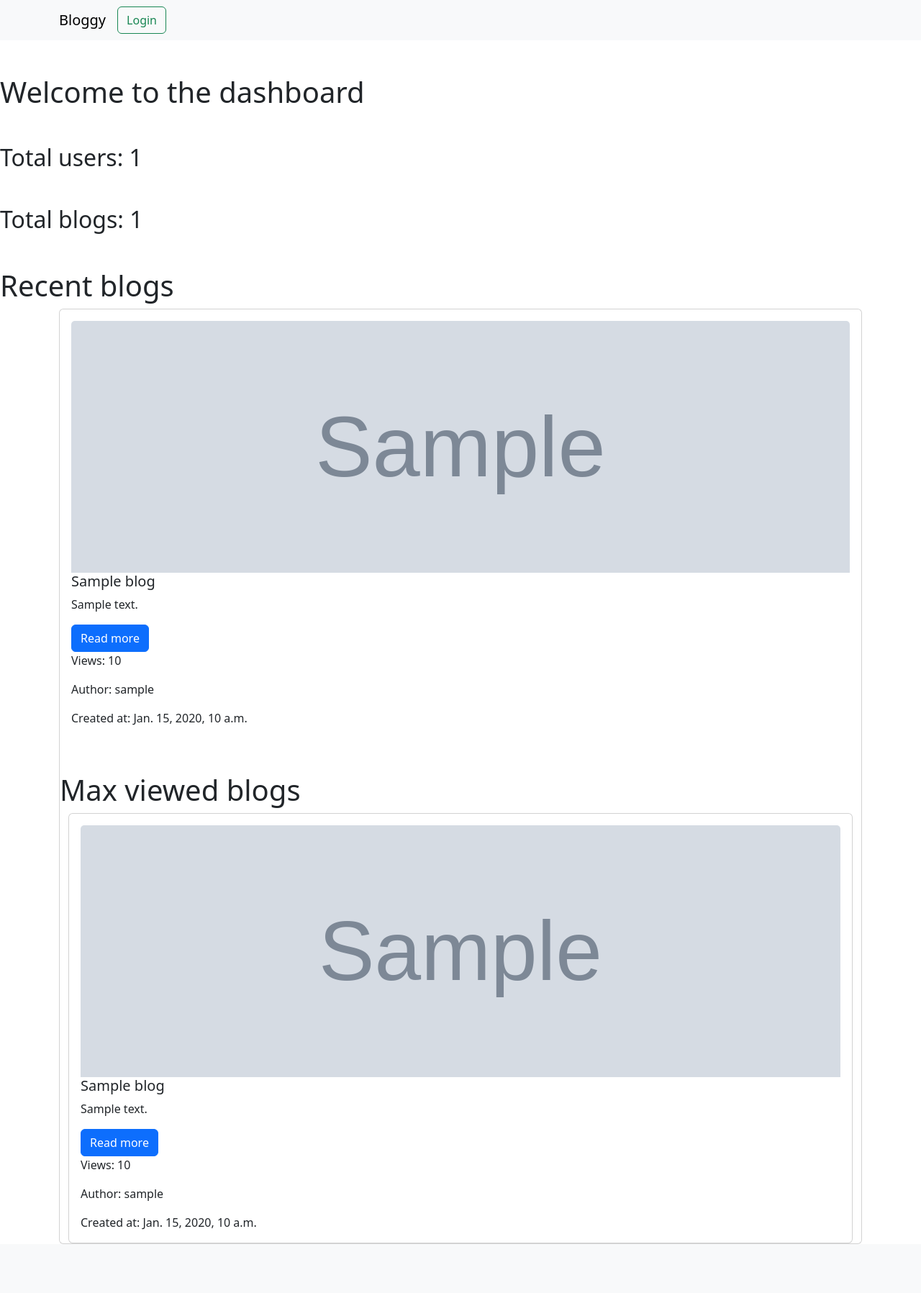
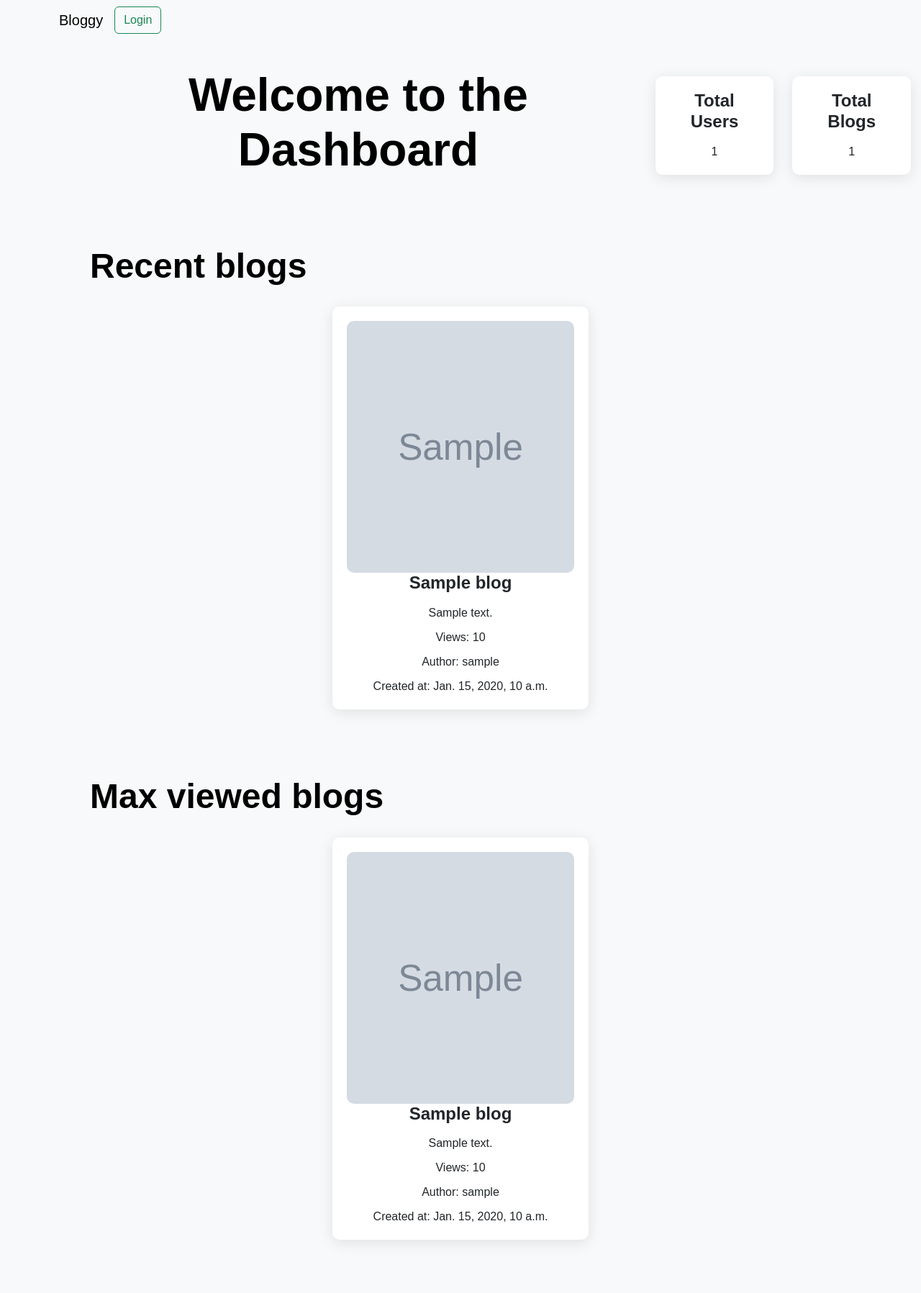
Before and after one commit to dpshah23/Bloggy-API, a Django app: template templates/dashboard.html in a window 1280 px wide. Shown: the whole page at 72% size. Before the commit the page ends 1729 px from the top, so only its background shows below. Run offline with Django 4.2, Linux system fonts and the light colour scheme; the template is opened without the code that fills it: most values are stand-ins (such as "Sample title", 1, 10 or a date in 2020); grey boxes marked "Sample" are stand-in pictures.

Commit message:
dashboard.html css done

```diff
--- a/templates/dashboard.html
+++ b/templates/dashboard.html
@@ -1,45 +1,195 @@
 {% extends "base.html" %}
 {% block title %}Dashboard{% endblock title %}
 {% block body %}
-<h1 class="mt-5">Welcome to the dashboard</h1>
-<h2 class="mt-5">Total users: {{total_users}}</h2>
+<style>
+    /* dashboard.css */
 
-<h2 class="mt-5">Total blogs: {{total_blogs}}</h2>
+    /* General Styles */
+    body {
+        background-color: #f8f9fa;
+        font-family: 'Arial', sans-serif;
+        color: #333;
+    }
 
-<h1 class="mt-5">Recent blogs</h1>
+    .welcome-title {
+        color: black;
+        font-size: 4rem; /* Adjust font size as needed */
+        font-weight: bold;
 
-{% for i in blog_list %}
+        margin-left: 125px; /* Add margin for spacing */
+    }
+    .header-container {
+        display: flex;
+        align-items: center; /* Center vertically */
+        justify-content: space-between; /* Space between elements */
+        margin-bottom: 30px; /* Space below the header */
+    }
+
+    h1, h2 {
+        color: #007bff;
+        text-align: center;
+    }
+
+    /* Card Styles */
+    .card {
+        border: none;
+        border-radius: 10px;
+        box-shadow: 0 4px 20px rgba(0, 0, 0, 0.1);
+        transition: transform 0.3s, box-shadow 0.3s;
+        margin: 20px 0;
+    }
+
+    .card:hover {
+        transform: translateY(-5px);
+        box-shadow: 0 8px 30px rgba(0, 0, 0, 0.15);
+    }
+
+    .card-body {
+        padding: 20px;
+        text-align: center; /* Center text in the card body */
+    }
+
+
+    .card-title {
+        font-size: 1.5rem;
+        font-weight: bold;
+        margin-bottom: 15px;
+    }
+
+    .card-text {
+        font-size: 1rem;
+        margin-bottom: 10px;
+    }
+
+    .card-img-top {
+        border-radius: 10px;
+        max-height: 350px;
+        object-fit: cover;
+    }
+
+    /* Button Styles */
+    .btn-primary {
+        background-color: #007bff;
+        border: none;
+        border-radius: 5px;
+        padding: 10px 20px;
+        font-size: 1rem;
+        transition: background-color 0.3s, transform 0.3s;
+    }
+
+    .btn-primary:hover {
+        background-color: #0056b3;
+        transform: translateY(-2px);
+    }
+
+    /* Container Styles */
+    .container {
+        margin-bottom: 30px;
+    }
+
+    .row {
+        display: flex;
+        justify-content: center;
+    }
+
+     /* Layout Adjustments */
+     .welcome-section {
+        text-align: center;
+        margin: 40px 0;
+    }
+
+    .stats-row {
+        display: flex;
+        justify-content: space-around;
+        margin: 30px 40px;
+    }
+    .blogs-card{
+        margin-left: 26px
+    }
+    .blogs-titles{
+        font-size: 3rem;
+    color: black;
+    font-weight: bold;
+    text-align: left;
+    margin-left: 125px;
+    }
+    /* Responsive Design */
+     /* Responsive Design */
+    @media (max-width: 768px) {
+        .card {
+            margin-bottom: 20px;
+            flex: 1 1 100%;
+        }
+
+        .stats-row {
+            flex-direction: column;
+            align-items: center;
+        }
+    }
+</style>
+
+<div class="header-container">
+    <h1 class="welcome-title">Welcome to the Dashboard</h1>
+    <div class="stats-row">
+        <div class="col-md-6">
+            <div class="card">
+                <div class="card-body">
+                    <h5 class="card-title">Total Users</h5>
+                    <p class="card-text">{{ total_users }}</p>
+                </div>
+            </div>
+        </div>
+        <div class="blogs-card col-md-6">
+            <div class="card">
+                <div class="card-body">
+                    <h5 class="card-title">Total Blogs</h5>
+                    <p class="card-text">{{ total_blogs }}</p>
+                </div>
+            </div>
+        </div>
+    </div>
+</div>
+
+<h1 class="blogs-titles mt-5">Recent blogs</h1>
 <div class="container">
     <div class="row">
-        <div class="col-md-12">
+        {% for i in blog_list %}
+        <div class="col-md-4 mb-4">
             <div class="card">
                 <div class="card-body">
-                    <img src="{{i.image}}" class="card-img-top" alt="..." height="350px" width="50px">
+                    <img src="{{i.image}}" class="card-img-top" alt="..." height="350px">
                     <h5 class="card-title">{{i.title}}</h5>
-                    <p class="card-text">{{i.content}}</p>
-                    <a href="/blog/{{i.id}}" class="btn btn-primary">Read more</a>
+                    <p class="card-text">{{i.decoded_content}}</p>
+
                     <p class="card-text">Views: {{i.views}}</p>
                     <p class="card-text">Author: {{i.username}}</p>
                     <p class="card-text">Created at: {{i.timestamp}}</p>
+                </div>
+            </div>
+        </div>
+        {% endfor %}
+    </div>
 </div>
-{% endfor %}
 
-<h1 class="mt-5">Max viewed blogs</h1>
-{% for i in blog_list %}
+<h1 class="blogs-titles mt-5">Max viewed blogs</h1>
 <div class="container">
     <div class="row">
-        <div class="col-md-12">
+        {% for i in blog_list %}
+        <div class="col-md-4 mb-4">
             <div class="card">
                 <div class="card-body">
-                    <img src="{{i.image}}" class="card-img-top" alt="..." height="350px" width="50px">
+                    <img src="{{i.image}}" class="card-img-top" alt="..." height="350px">
                     <h5 class="card-title">{{i.title}}</h5>
-                    <p class="card-text">{{i.content}}</p>
-                    <a href="/blog/{{i.id}}" class="btn btn-primary">Read more</a>
+                    <p class="card-text">{{i.decoded_content}}</p>
+
                     <p class="card-text">Views: {{i.views}}</p>
                     <p class="card-text">Author: {{i.username}}</p>
                     <p class="card-text">Created at: {{i.timestamp}}</p>
+                </div>
+            </div>
+        </div>
+        {% endfor %}
+    </div>
 </div>
-{% endfor %}
-
 
 {% endblock body %}
--- a/templates/login.html
+++ b/templates/login.html
@@ -113,7 +113,7 @@
       </div>
       {% endfor %}
      {% endif %}
-<link rel="stylesheet" href="../static/css/login.css">
+
 <svg xmlns="http://www.w3.org/2000/svg" class="d-none">
 
     <symbol id="check2" viewBox="0 0 16 16">
```
Also changed, not shown: adminpanel/views.py (+6 -1 lines), db.sqlite3.
